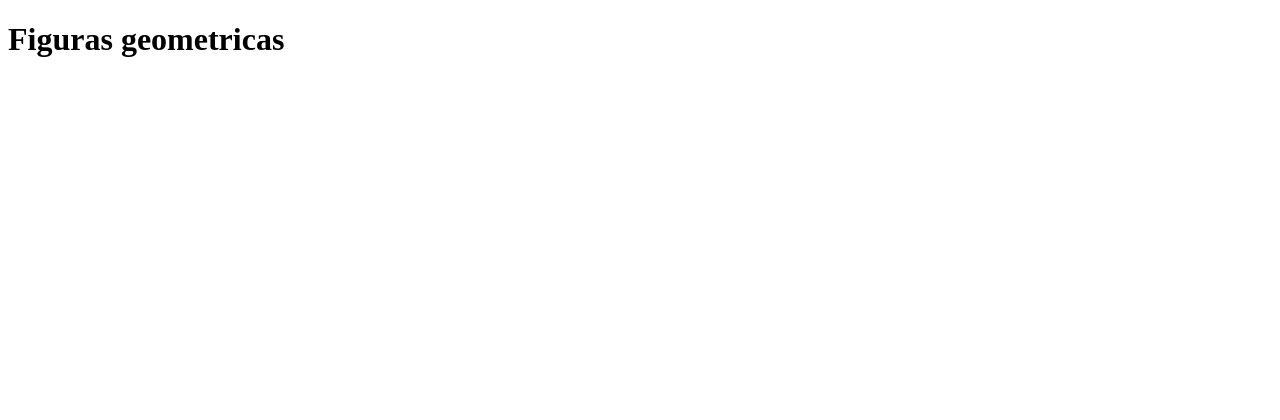
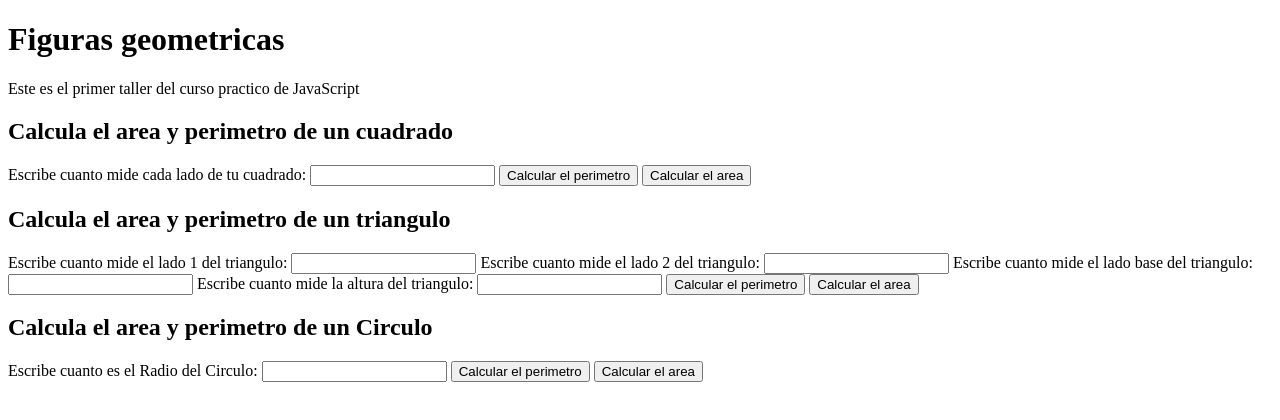
Before and after one commit to FabianMCaro/platzi-curso-practico-javascript, a plain HTML site: page figuras.html in a window 1280 px wide. Drawn offline with Linux system fonts and the light colour scheme.

Commit message:
Integracion de javascript y HTML para calcular el area y el perimetro de las figuras geometricas

```diff
--- a/figuras.html
+++ b/figuras.html
@@ -7,9 +7,73 @@
     <title>Figuras geometricas | Curso Práctico de JavaScript en Platzi</title>
 </head>
 <body>
-    <h1>
-        Figuras geometricas
-    </h1>
+    <header>
+        <h1>Figuras geometricas</h1>
+        <p>Este es el primer taller del curso practico de JavaScript</p>
+    </header>
+
+    <section>
+        <h2>Calcula el area y perimetro de un cuadrado</h2>
+        <form >
+            <label for="InputCuadrado">
+                Escribe cuanto mide cada lado de tu cuadrado:
+            </label>
+            <input id="InputCuadrado" type="number" />
+            <button type="button" onclick="calcularPerimetroCuadrado()">
+                Calcular el perimetro
+            </button>
+            <button type="button" onclick="calcularAreaCuadrado()">
+                Calcular el area
+            </button>
+        </form>
+    </section>
+
+    <section>
+        <h2>Calcula el area y perimetro de un triangulo</h2>
+        <form >
+            <label for="InputTrianguloL1">
+                Escribe cuanto mide el lado 1 del triangulo:
+            </label>
+            <input id="InputTrianguloL1" type="number" />
+            <label for="InputTrianguloL2">
+                Escribe cuanto mide el lado 2 del triangulo:
+            </label>
+            <input id="InputTrianguloL2" type="number" />
+            <label for="InputTrianguloB">
+                Escribe cuanto mide el lado base del triangulo:
+            </label>
+            <input  id="InputTrianguloB" type="number" />
+            <label for="InputTrianguloAl">
+                Escribe cuanto mide la altura del triangulo:
+            </label>
+            <input id="InputTrianguloAl" type="number" />
+            <button type="button" onclick="calcularPerimetroTriangulo()">
+                Calcular el perimetro
+            </button>
+            <button type="button" onclick="calcularAreaTriangulo()">
+                Calcular el area
+            </button>
+        </form>
+    </section>
+
+    <section>
+        <h2>Calcula el area y perimetro de un Circulo</h2>
+        <form >
+            <label for="InputCirculo">
+                Escribe cuanto es el Radio del Circulo:
+            </label>
+            <input id="InputCirculo" type="number" />
+            <button type="button" onclick="calcularPerimetroCirculo()">
+                Calcular el perimetro
+            </button>
+            <button type="button" onclick="calcularAreaCirculo()">
+                Calcular el area
+            </button>
+        </form>
+    </section>
+
+
+
     <script src="./figuras.js"></script>
 </body>
 </html>
--- a/figuras.js
+++ b/figuras.js
@@ -8,7 +8,7 @@ function perimetroCuadrado (lado){
 }
 
 function areaCuadrada(lado){
-    return lado* lado;
+    return lado * lado;
 }
 
 console.groupEnd();
@@ -52,5 +52,58 @@ function perimetroCirculo(radio){
 function areaCirculo(radio){
     return (radio * radio) * PI;
 }
+console.groupEnd();
 
-console.groupEnd();
+
+//aqui interactuamos con el HTML
+function calcularPerimetroCuadrado(){
+    const entrada = document.getElementById("InputCuadrado");
+    const valor = entrada.value;
+    const perimetro = perimetroCuadrado(valor);
+    alert(perimetro);
+}
+
+function calcularAreaCuadrado(){
+    const entrada = document.getElementById("InputCuadrado");
+    const valor = entrada.value;
+    const area = areaCuadrada(valor);
+    alert(area);
+}
+
+// triangulo
+
+function calcularPerimetroTriangulo(){
+    const lado1 = document.getElementById("InputTrianguloL1");
+    const lado2 = document.getElementById("InputTrianguloL2");
+    const base = document.getElementById("InputTrianguloB");
+    const valorL1 = Number(lado1.value);
+    const valorl2 = Number(lado2.value);
+    const valorB = Number(base.value);
+    const perimetro = perimetroTriangulo(valorL1, valorl2, valorB);
+    alert(perimetro);
+}
+
+function calcularAreaTriangulo(){
+    const base = document.getElementById("InputTrianguloB");
+    const altura = document.getElementById("InputTrianguloAl");
+    const valorB = Number(base.value);
+    const valorAl = Number(altura.value);
+    const area = areaTriangulo(valorB, valorAl);
+    alert(area);
+}
+
+// Circulo
+
+function calcularPerimetroCirculo(){
+    const radio = document.getElementById("InputCirculo");
+    const valorR = Number(radio.value);
+    const perimetro = perimetroCirculo(valorR);
+    alert(perimetro);
+}
+
+function calcularAreaCirculo(){
+    const radio = document.getElementById("InputCirculo");
+    const valorR = Number(radio.value);
+    const area = areaCirculo(valorR);
+    alert(area);
+}
```
